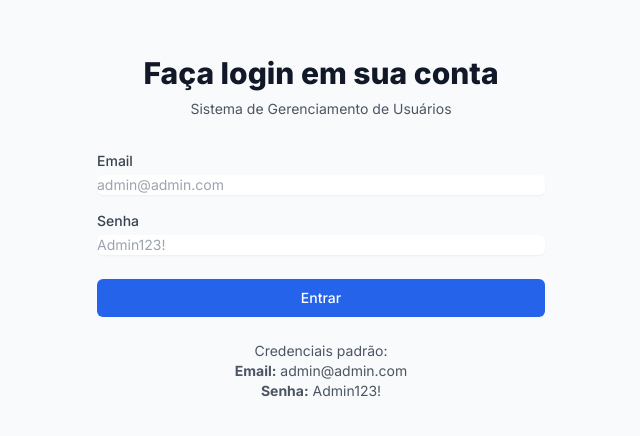
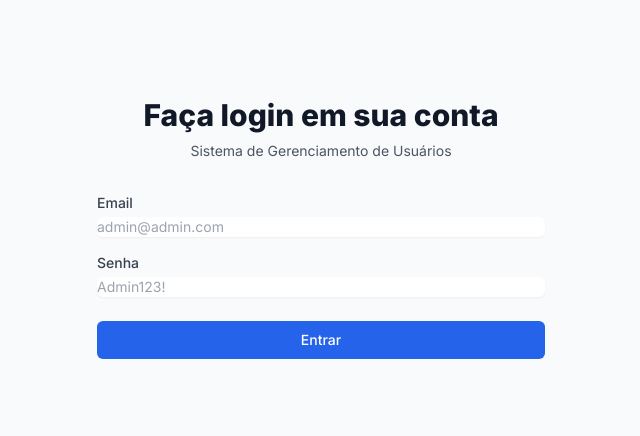
Before and after one commit to andluca/Interface_React_Next, a Next.js app: page /login in a window 1280 px wide. Shown: the part 184-620 px from the top of the page, without its empty margins (319-959 px from the left). Built offline with nearby package versions, Linux system fonts and the light colour scheme.

Commit message:
refactor: remove default credentials display from LoginPage and clean up comments in UsersPage

```diff
--- a/src/app/login/page.tsx
+++ b/src/app/login/page.tsx
@@ -94,11 +94,6 @@ export default function LoginPage() {
             </button>
           </div>
 
-          <div className="text-center text-sm text-gray-600">
-            <p>Credenciais padrão:</p>
-            <p><strong>Email:</strong> admin@admin.com</p>
-            <p><strong>Senha:</strong> Admin123!</p>
-          </div>
         </form>
       </div>
     </div>
--- a/src/app/users/create/page.tsx
+++ b/src/app/users/create/page.tsx
@@ -65,7 +65,6 @@ export default function CreateUserPage() {
       <Navbar />
 
       <div className="max-w-2xl mx-auto py-8 px-4 sm:px-6 lg:px-8">
-        {/* Header */}
         <div className="mb-6">
           <h1 className="text-3xl font-bold text-gray-900">Criar Novo Usuário</h1>
           <p className="mt-2 text-sm text-gray-600">
```
Also changed, not shown: src/app/users/page.tsx (+3 -4 lines).
